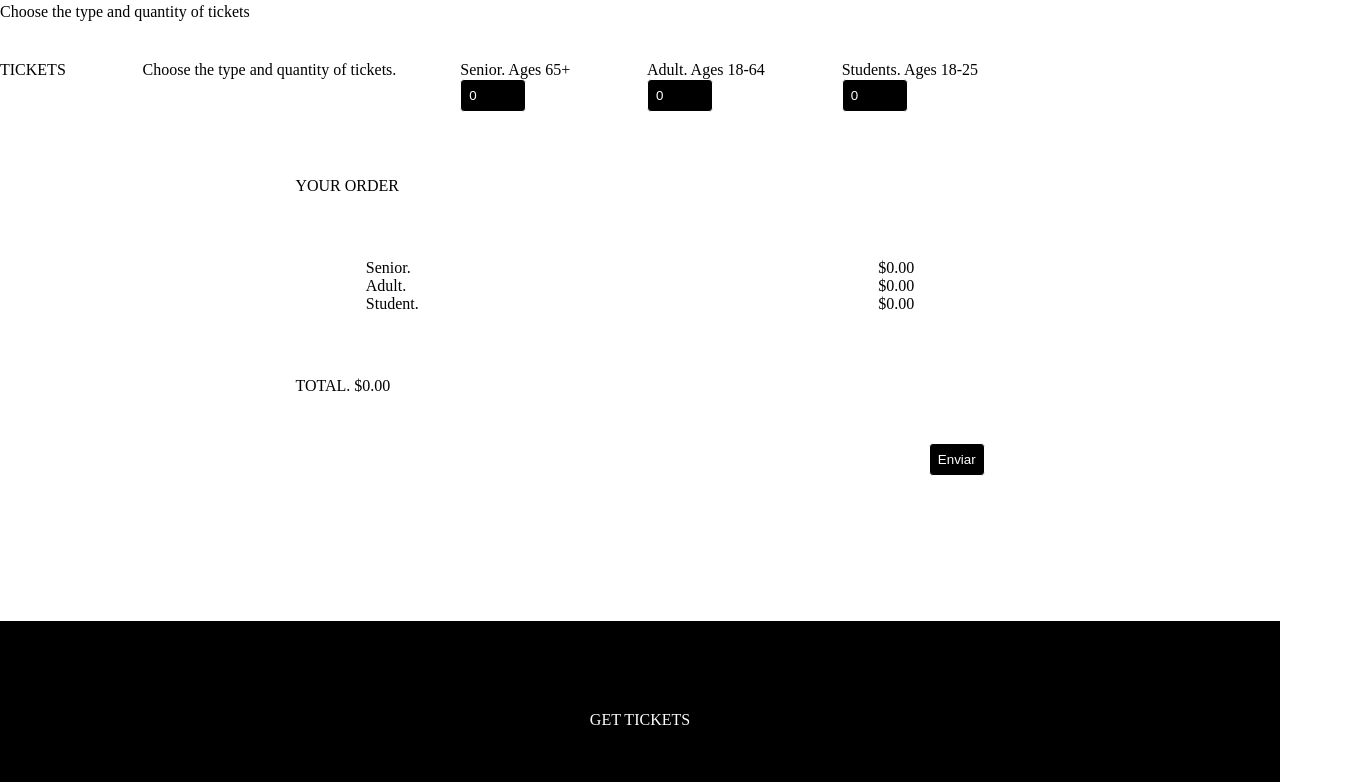
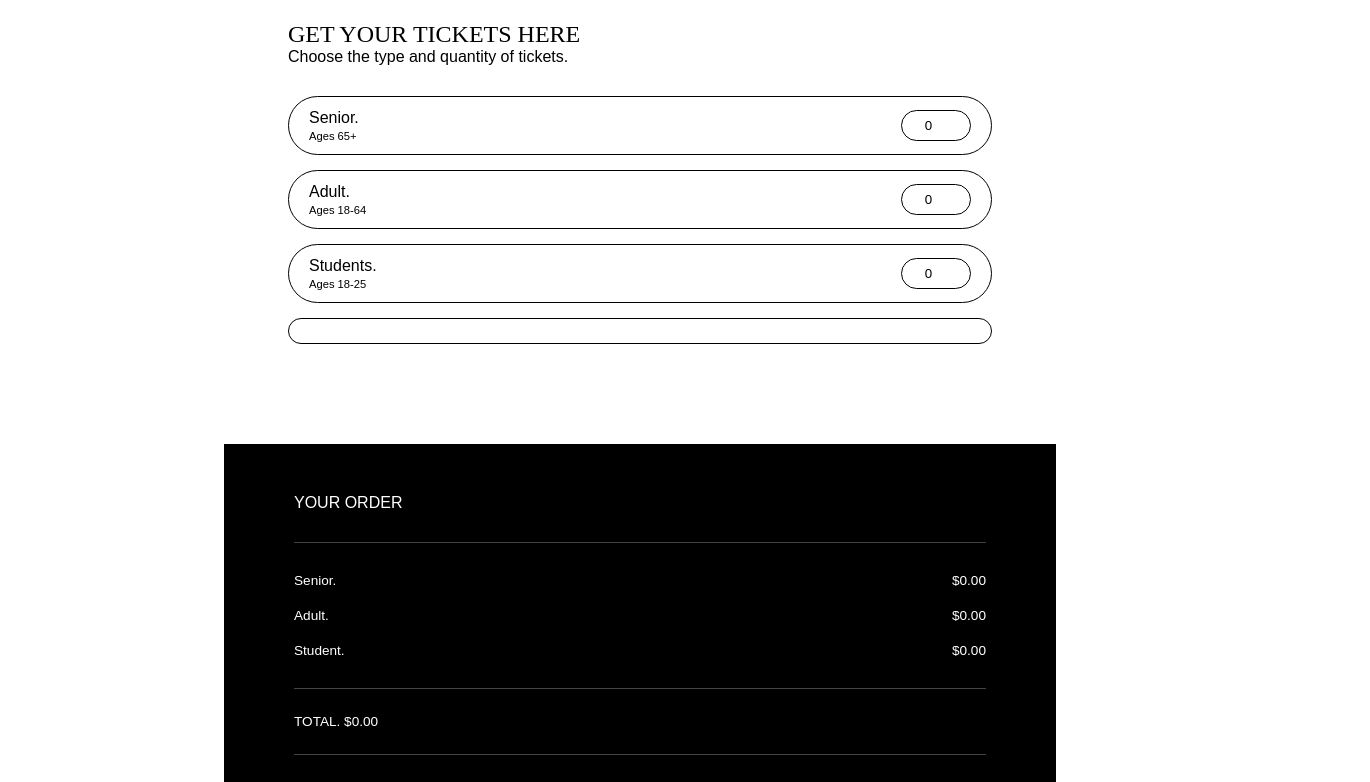
Before and after one commit to valeriasotoram/cannes_film_festival, a plain HTML site: page tickets.html in a window 1280 px wide. Shown: the part 62-844 px from the top of the page, 1370 px wide, since content can reach past the window. Drawn offline with Linux system fonts and the light colour scheme; a web font is replaced by a local one.

Commit message:
Css Tickets & Tipos

```diff
--- a/CSS/style.css
+++ b/CSS/style.css
@@ -25,23 +25,30 @@ a {
 /* TIPOGRAFÍAS */
 /* Tipografía Título */
 
-.alien-block-regular {
-  font-family: "Alien Block", sans-serif;
+h1 {
+  font-family: "Imbue", serif;
+  font-optical-sizing: auto;
   font-weight: 400;
   font-style: normal;
 }
 
-/* Tipografía Subtítulo */
-.homemade-apple-regular {
+h2 {
   font-family: "Homemade Apple", cursive;
   font-weight: 400;
   font-style: normal;
 }
 
-/* Tipografía Cuerpo */
-.homemade-apple-regular {
-  font-family: "Homemade Apple", cursive;
-  font-weight: 400;
+p {
+  font-family: "Elms Sans", sans-serif;
+  font-optical-sizing: auto;
+  font-weight: 200;
+  font-style: normal;
+}
+
+.pfooter ul li a {
+  font-family: "Elms Sans", sans-serif;
+  font-optical-sizing: auto;
+  font-weight: 200;
   font-style: normal;
 }
 
@@ -177,7 +184,15 @@ a {
     display: flex;
     align-items: center;
     justify-content: center;
+    grid-template-columns: 3;
+    grid-row: 1;
+    padding: 5vw 0 6vw;
     gap: 60px;
+}
+
+.room-design {
+    width: 33%;
+    margin-left: 4%;
 }
 
 .room-design img {
@@ -287,99 +302,145 @@ a {
 
 
 /* 2) TICKETS */
-.tabla > div {
-    padding: 5vh 0;
-    margin: 0;
-    box-sizing: border-box;
+.tabla {
+    width: 55%;
+    margin: 40px auto 100px auto;
 }
 
-.tabla > :first-child {
-    display: flex;
-    justify-content: flex-start;
-    gap: 5vw;
+.tabla > div {
+    width: 100%;
 }
 
-.tabla > :nth-child(2) > :first-child{
-    padding: 0 0 3vh 0;
-    margin: 0;
-    box-sizing: border-box;
+
+.tabla > div > div:first-child {
+    margin-bottom: 30px;
 }
 
-.tabla > :nth-child(2) > :nth-child(2) > div {
-    padding: 2vh 3vw;
-    margin: 4vh;
-    box-sizing: border-box;
+.tabla p {
+    font-family: "Elms Sans", sans-serif;
+}
+
+.tabla > div > div:first-child p:first-child {
+    font-weight: 600;
+    margin-bottom: 8px;
+}
+
+
+
+.tabla > div > div:nth-child(2) > div {
+    width: 100%;
     display: flex;
     justify-content: space-between;
-    gap: 6vw;
-    border: 1px solid white;
+    align-items: center;
+    border: 1px solid black;
+    border-radius: 30px;
+    padding: 12px 20px;
+    margin-bottom: 15px;
 }
 
-.tabla > :last-child > p {
-    padding: 0 0 3vh 0;
-    margin: 0;
-    box-sizing: border-box;
+
+/* Senior / Adult / Student */
+
+.tabla label {
+    display: block;
+    font-family: "Elms Sans", sans-serif;
 }
 
-.tabla > :last-child > div {
-    display: flex;
-    justify-content: flex-start;
-    gap: 6vw;
+.tabla label:first-child {
+    font-size: 1rem;
+    font-weight: 500;
 }
 
-.saldo {
-    padding: 0;
-    margin: 0 20vw 15vh 20vw ;
-    border: 1px solid #ffffff;
-    border-radius: 5px;
+.tabla label:last-child {
+    font-size: 0.7rem;
+    margin-top: 3px;
 }
 
-.saldo > div {
-    padding: 3vh 3vw;
-    margin: 0;
-    box-sizing: border-box;
+
+/* Contador */
+
+.tabla input[type="number"] {
+    width: 70px;
+    background-color: white;
+    color: black;
+    border: 1px solid black;
+    border-radius: 20px;
+    padding: 7px;
+    text-align: center;
 }
 
-.saldo > :nth-child(2) > div {
-    padding: 2vh 3vw;
-    margin: 0;
-    box-sizing: border-box;
-    margin: 0 4vh 0 4vh;
+
+/* Saldo*/
+
+.saldo {
+    width: 65%;
+    max-width: 850px;
+    margin: 80px auto;
+    background-color: black;
+    color: white;
+    padding: 50px 70px;
+    border: none;
+    border-radius: 0;
 }
 
-.saldo > :nth-child(2) > :first-child > div {
-    padding: 2vh 0;
+.saldo > div:first-child {
+    padding: 0 0 30px 0;
+}
+
+.saldo > div:first-child p {
+    font-family: "Elms Sans", sans-serif;
+    font-size: 1rem;
+    font-weight: 500;
+}
+
+.saldo > div:nth-child(2) {
+    padding: 20px 0;
+
+    border-top: 1px solid #444;
+    border-bottom: 1px solid #444;
+}
+
+.saldo > div:nth-child(2) > div {
     margin: 0;
-    box-sizing: border-box;
+    padding: 0;
+}
+
+.saldo > div:nth-child(2) > div > div {
     display: flex;
     justify-content: space-between;
+
+    padding: 10px 0;
 }
 
-.saldo > :nth-child(2) > :last-child > div {
-    padding: 0;
-    margin: 0;
-    box-sizing: border-box;
-    display: flex;
-    justify-content: space-between;
+.saldo p {
+    font-family: "Elms Sans", sans-serif;
+    font-size: 0.85rem;
 }
 
-.saldo > :last-child {
+.saldo > div:nth-child(3) {
+    padding: 25px 0;
+    font-weight: 600;
+    border-bottom: 1px solid #444;
+}
+
+
+/* Botón */
+
+.saldo > div:last-child {
     display: flex;
     justify-content: flex-end;
-    size: 400;
+    padding: 30px 0 0 0;
 }
 
-input[type="checkbox"],
-input[type="radio"] {
-  accent-color: #ff0000;
-}
-
-input {
-  background-color: #000000;
-  color: #ffffff;
-  border: 1px solid #ffffff;
-  border-radius: 4px;
-  padding: 8px;
+.saldo input[type="submit"] {
+    background-color: #ff9ee2;
+    color: black;
+    border: none;
+    border-radius: 30px;
+    padding: 10px 30px;
+    font-family: "Elms Sans", sans-serif;
+    font-weight: 600;
+    cursor: pointer;
 }
 
 
--- a/tickets.html
+++ b/tickets.html
@@ -57,16 +57,10 @@
         </nav>
     </div>
 
-     <section>
-         <div>
-             <h3> GET YOUR TICKETS HERE</h3>
-             <p>Choose the type and quantity of tickets</p>
-         </div>
-     </section>
      <section class="tabla">
             <div>
                 <div>
-                 <p>TICKETS</p>
+                 <h1> GET YOUR TICKETS HERE</h1>
                  <p>Choose the type and quantity of tickets.</p>
                 </div>
                 <div>
@@ -128,11 +122,16 @@
          </section>
 
    <!-- FOOTER -->
-  <footer>
+    <footer>
+
+        <div class="footer-logo">
+            <img src="Gallery/logotipo.png" alt="Cannes Film Festival">
+        </div>
+
         <div class="footersection">
             <ul>
                 <li>
-                    <a href="tickets.html">GET TICKETS</a>
+                    <a href="tickets.html"></a>
                 </li>
             </ul>
         </div>
@@ -154,7 +153,7 @@
             <div>
                 <ul>
                     <li>
-                        <a href="#" class="footerlinks"><i class="fa-solid fa-location-dot"></i><p class="pfooter">Palais des Festivals et des Congres (Boulevard de la Croisette,06400 Cannes, France)</p></a>
+                        <a href="#" class="footerlinks"><i class="fa-solid fa-location-dot"></i><p class="pfooter">Palais des Festivals et des Congres (Boulevard de la Croisette, 06400 Cannes, France)</p></a>
                     </li>
                     <li>
                         <a href="#" class="footerlinks"><i class="fa-solid fa-envelope"></i><p class="pfooter">festival@festival-cannes.fr</p></a>
@@ -179,6 +178,7 @@
         </div>
     </footer>
 
+
     <script src="JS/add.js"></script>
 </body>
 </html>
```
Also changed, not shown: explore.html (+40 -11 lines), index.html (+4 -4 lines), Gallery/logotipo.jpeg (deleted), Gallery/logotipo.png (added).
